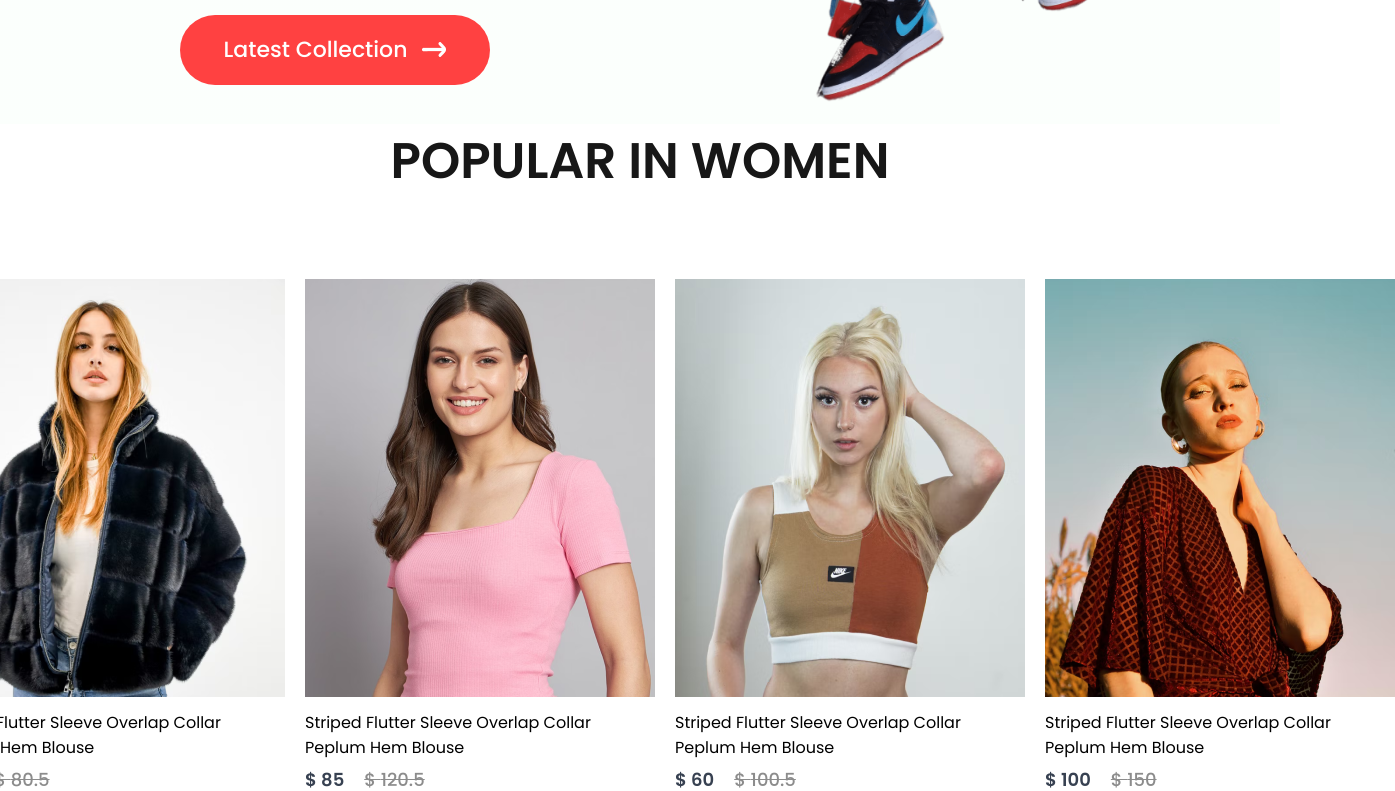
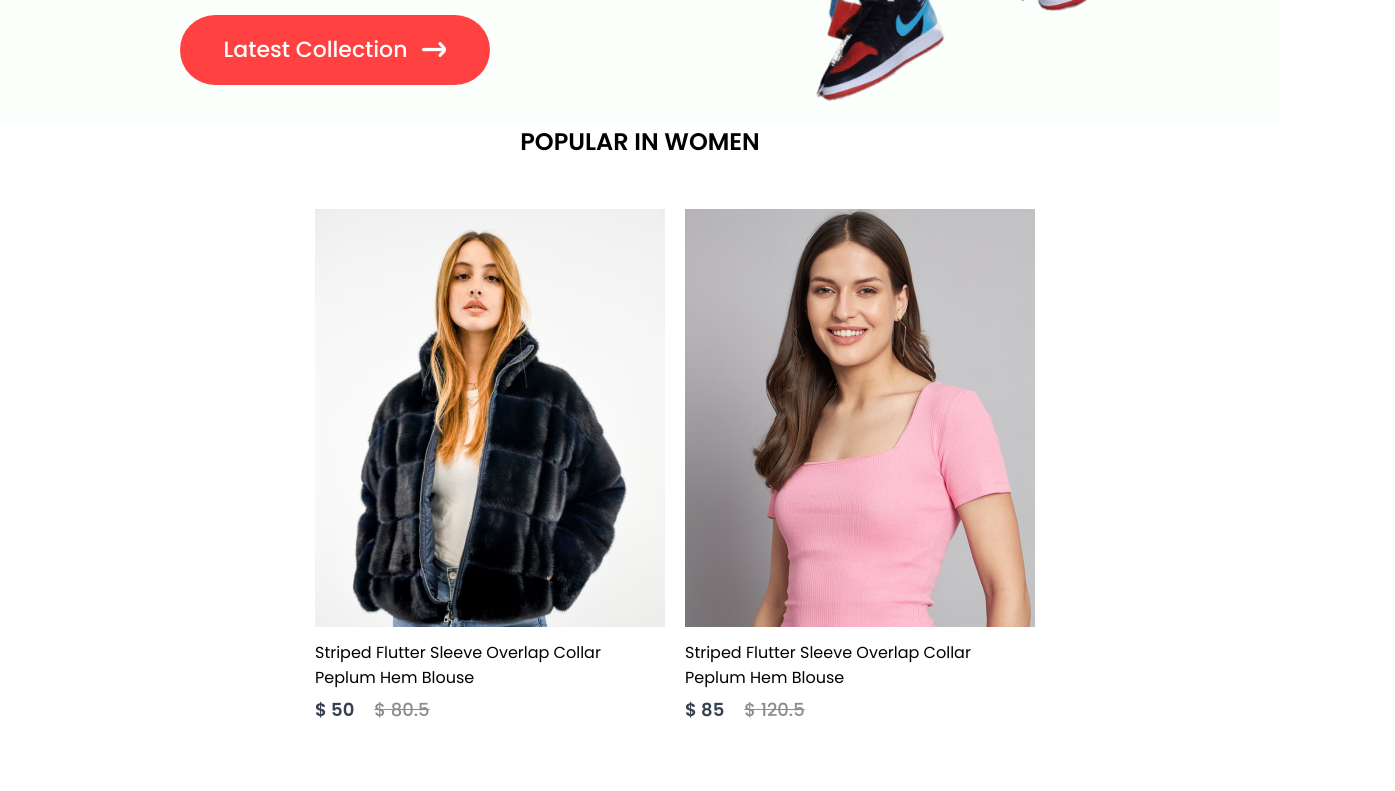
Before and after one commit to IsmailChangezi/shop-fusion, a React (Create React App) app in the folder frontend/: page / in a window 1280 px wide. Shown: the part 660-1451 px from the top of the page, 1395 px wide, since content can reach past the window. Built offline with nearby package versions, Linux system fonts and the light colour scheme.

Commit message:
Create popular.js

```diff
--- a/frontend/src/Components/Popular/popular.css
+++ b/frontend/src/Components/Popular/popular.css
@@ -2,25 +2,12 @@
   display: flex;
   flex-direction: column;
   align-items: center;
-  gap: 10px;
-  height: 90vh;
-}
-
-.popular h1 {
-  color: #171717;
-  font-size: 50px;
-  font-weight: 600;
-}
-
-.popular hr {
-  width: 200px;
-  height: 6px;
-  border-radius: 10px;
-  background: #252525;
 }
 
 .popular-item {
-  margin-top: 50px;
-  display: flex;
+  display: grid;
+  grid-template-columns: 1fr 1fr;
   gap: 30px;
+  margin: 30px;
+  margin-left: 50px;
 }
```
